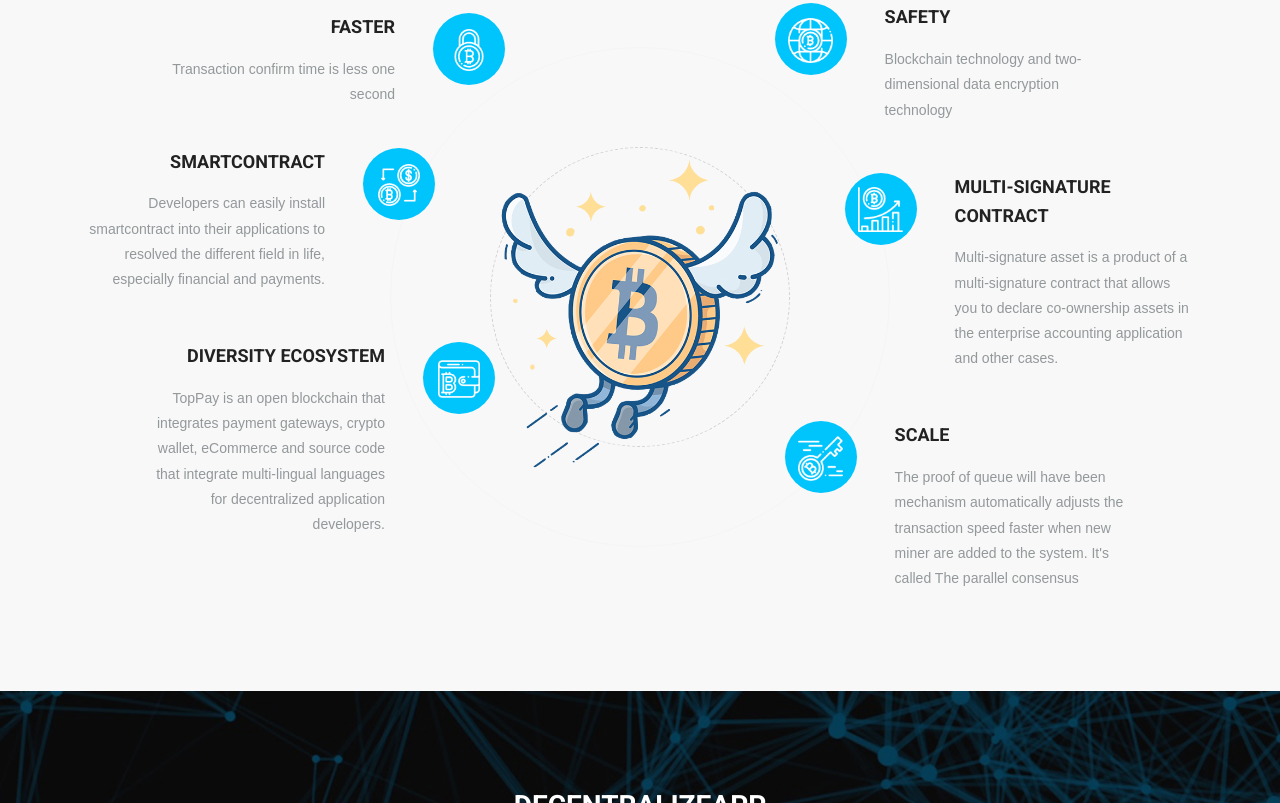
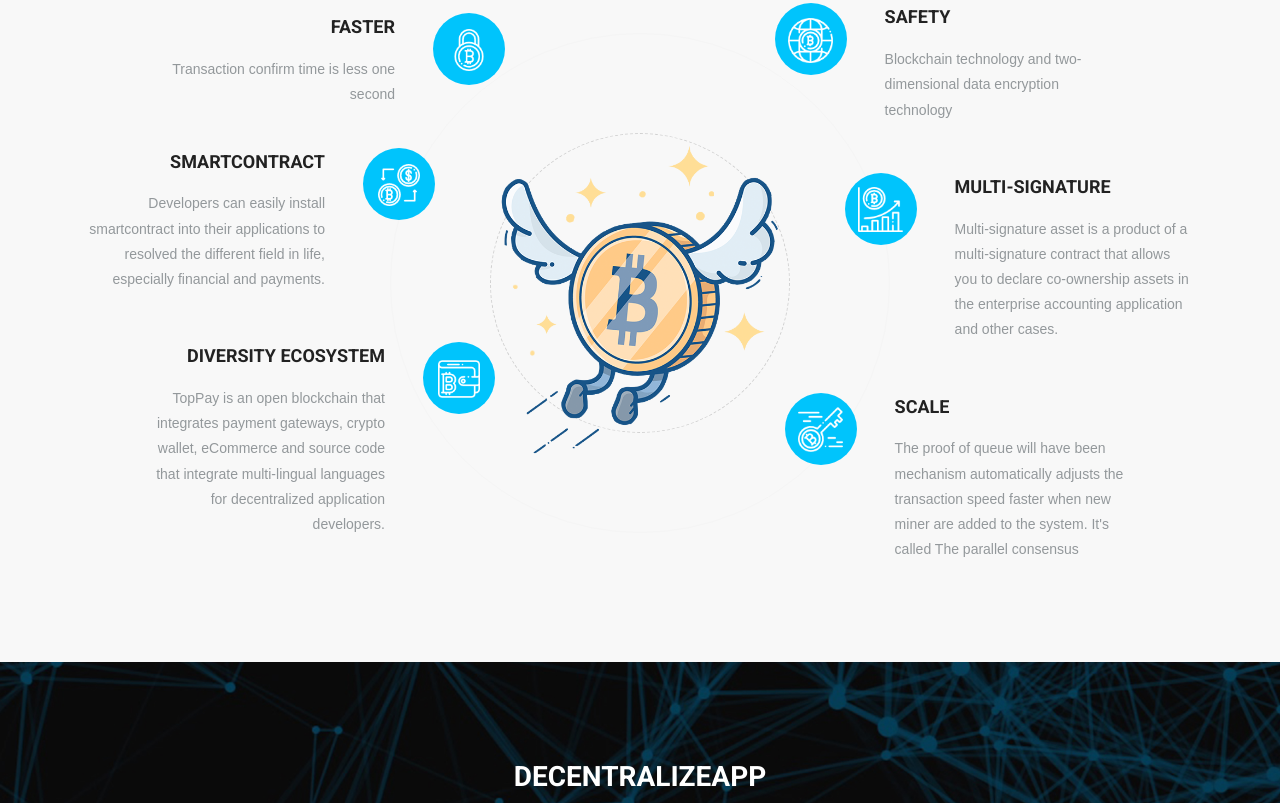
Before and after one commit to Toppay-io/LandingPage, a plain HTML site: page index.html in a window 1280 px wide. Shown: the part 2465-3268 px from the top of the page. Drawn offline with Linux system fonts and the light colour scheme; animation ran at ten frames a second; a web font is replaced by a local one.

Commit message:
Update English version

```diff
--- a/index.html
+++ b/index.html
@@ -318,7 +318,7 @@
                       <div class="service-box-four">
                           <div class="inner-box">
                               <div class="icon-box"><img src="assets/img/icons/i5.png" alt="icon"></div>
-                              <h3><a href="services-single.html">Multi-signature contract</a></h3>
+                              <h3><a href="services-single.html">Multi-signature</a></h3>
                               <div class="text">Multi-signature asset is a product of a multi-signature contract that allows you to declare co-ownership assets in the enterprise accounting application and other cases.</div>
                           </div>
                       </div>
```
